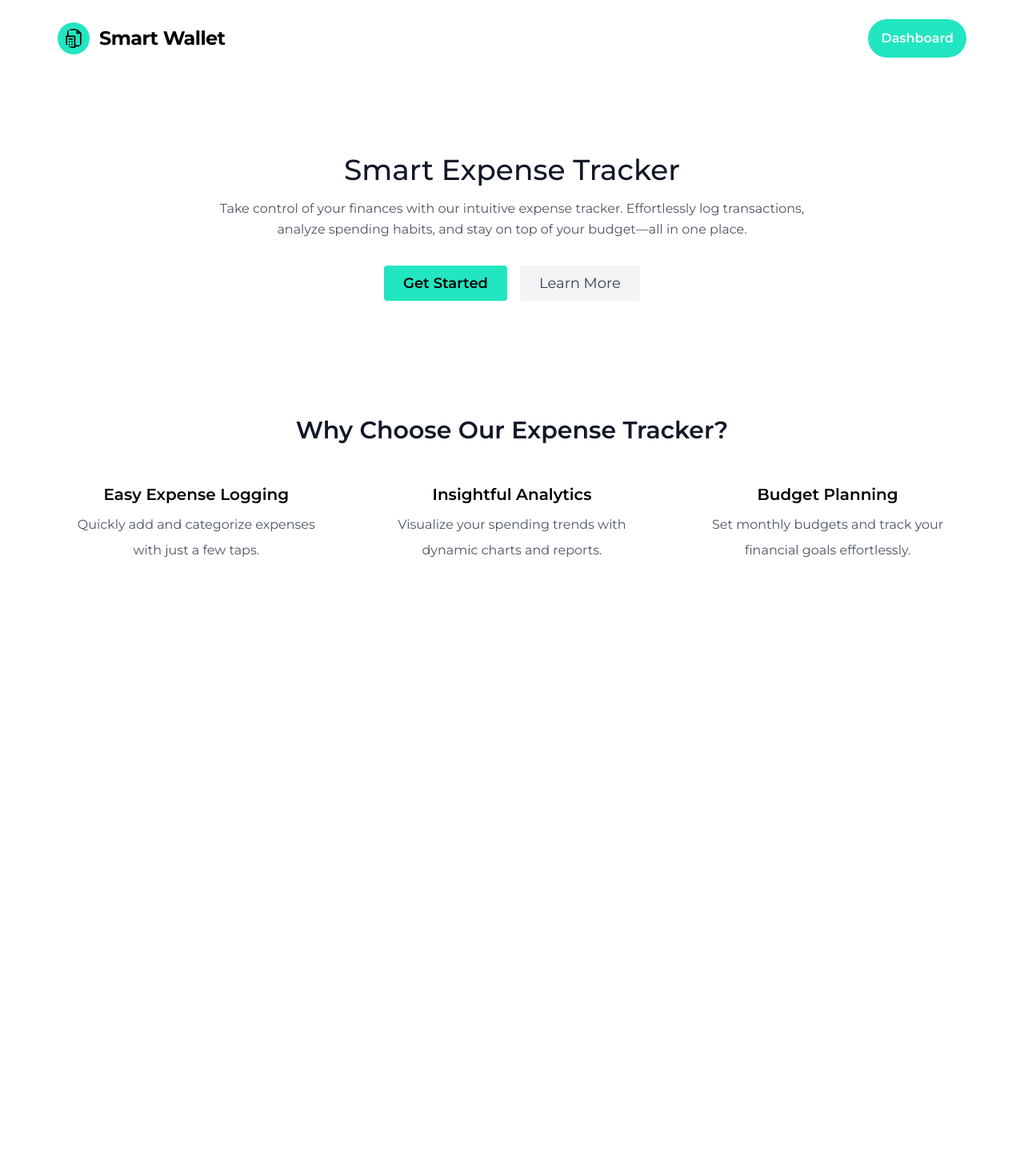
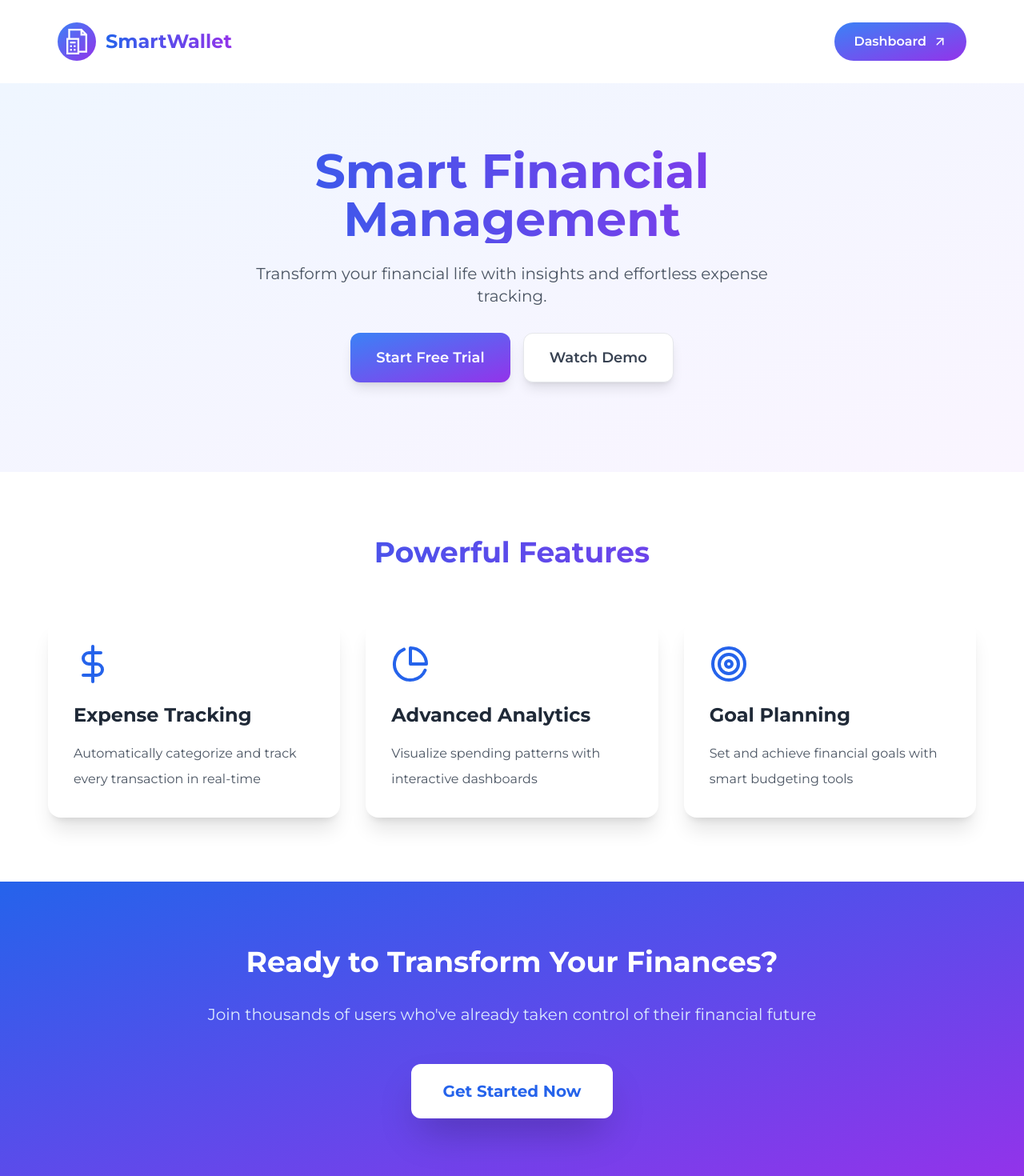
Before and after one commit to DipeshPun91/expense_tracker, a Next.js app: page / in a window 1280 px wide. Shown: the top 1470 px of the page at 80% size. Before the commit the page ends 800 px from the top, so only its background shows below. Built offline with nearby package versions, Linux system fonts and the light colour scheme.

Commit message:
Page design fix

```diff
--- a/package.json
+++ b/package.json
@@ -16,12 +16,14 @@
     "class-variance-authority": "^0.7.1",
     "clsx": "^2.1.1",
     "emoji-picker-react": "^4.12.0",
+    "framer-motion": "^12.4.7",
     "fs": "^0.0.1-security",
     "lucide-react": "^0.474.0",
     "next": "15.1.6",
     "react": "^19.0.0",
     "react-chartjs-2": "^5.3.0",
     "react-dom": "^19.0.0",
+    "react-icons": "^5.5.0",
     "tailwind-merge": "^3.0.1",
     "tailwindcss-animate": "^1.0.7"
   },
--- a/src/app/globals.css
+++ b/src/app/globals.css
@@ -23,55 +23,4 @@
   .h3 {
     @apply text-[20px] xl:text-[24px] leading-[1.1] font-semibold;
   }
-
-  .text-outline {
-    -webkit-text-stroke: 1px #ffffff;
-  }
-
-  .text-outline-hover {
-    -webkit-text-stroke: 1px #11ffee;
-  }
-
-  .text-outline {
-    color: transparent;
-    -webkit-text-stroke-width: 1px;
-    -webkit-text-stroke-color: #111827;
-  }
-
-  .text-outline-hover:hover {
-    -webkit-text-stroke-color: #111827;
-  }
-
-  @keyframes typing {
-    from {
-      width: 0;
-    }
-    to {
-      width: 100%;
-    }
-  }
-
-  .typing {
-    animation: typing 2s steps(40, end);
-    white-space: nowrap;
-    animation-delay: 2s;
-    overflow: hidden;
-  }
-
-  @keyframes progressUp {
-    0% {
-      height: 0;
-    }
-    50% {
-      height: 90%;
-    }
-    100% {
-      height: 75%;
-    }
-  }
-
-  .animate-progress {
-    animation: progressUp 2s ease-in-out forwards;
-    animation-delay: 2s;
-  }
 }
--- a/src/app/page.tsx
+++ b/src/app/page.tsx
@@ -1,61 +1,120 @@
+"use client";
+
+import { motion } from "framer-motion";
 import Header from "@/components/Header";
+import { FiPieChart, FiTarget, FiDollarSign } from "react-icons/fi";
 
 export default function Home() {
   return (
     <>
       <Header />
-      <section className="text-gray-600 body-font">
-        <div className="container mx-auto flex px-5 py-24 items-center justify-center flex-col">
-          <div className="text-center lg:w-2/3 w-full">
-            <h1 className="title-font sm:text-4xl text-3xl mb-4 font-medium text-gray-900">
-              Smart Expense Tracker
+
+      <section className="bg-gradient-to-br from-blue-50 to-purple-50 pt-20 pb-28">
+        <div className="container mx-auto px-5 flex flex-col items-center text-center">
+          <motion.div
+            initial={{ opacity: 0, y: 20 }}
+            animate={{ opacity: 1, y: 0 }}
+            transition={{ delay: 0.2 }}
+            className="max-w-4xl"
+          >
+            <h1 className="text-5xl md:text-6xl font-bold bg-gradient-to-r from-blue-600 to-purple-600 bg-clip-text text-transparent mb-6">
+              Smart Financial Management
             </h1>
-            <p className="mb-8 leading-relaxed">
-              Take control of your finances with our intuitive expense tracker.
-              Effortlessly log transactions, analyze spending habits, and stay
-              on top of your budget—all in one place.
+            <p className="text-xl text-gray-600 mb-8 max-w-2xl mx-auto">
+              Transform your financial life with insights and effortless expense
+              tracking.
             </p>
-            <div className="flex justify-center">
-              <button className="inline-flex text-black font-semibold bg-accent border-0 py-2 px-6 focus:outline-none hover:bg-accent-HOVER rounded text-lg">
-                Get Started
-              </button>
-              <button className="ml-4 inline-flex text-gray-700 bg-gray-100 border-0 py-2 px-6 focus:outline-none hover:bg-gray-200 rounded text-lg">
-                Learn More
-              </button>
+            <div className="flex justify-center gap-4">
+              <motion.button
+                whileHover={{ scale: 1.05 }}
+                whileTap={{ scale: 0.95 }}
+                className="bg-gradient-to-br from-blue-500 to-purple-600 text-white px-8 py-4 rounded-xl text-lg font-semibold shadow-lg hover:shadow-xl transition-shadow"
+              >
+                Start Free Trial
+              </motion.button>
+              <motion.button
+                whileHover={{ scale: 1.05 }}
+                whileTap={{ scale: 0.95 }}
+                className="bg-white text-gray-700 px-8 py-4 rounded-xl text-lg font-semibold shadow-lg hover:shadow-xl transition-shadow border border-gray-200"
+              >
+                Watch Demo
+              </motion.button>
             </div>
+          </motion.div>
+        </div>
+      </section>
+
+      <section className="py-20 bg-white">
+        <div className="container mx-auto px-5">
+          <motion.h2
+            initial={{ opacity: 0 }}
+            whileInView={{ opacity: 1 }}
+            className="text-4xl font-bold text-center mb-16 bg-gradient-to-r from-blue-600 to-purple-600 bg-clip-text text-transparent"
+          >
+            Powerful Features
+          </motion.h2>
+
+          <div className="grid md:grid-cols-3 gap-8">
+            {[
+              {
+                icon: <FiDollarSign className="w-12 h-12" />,
+                title: "Expense Tracking",
+                description:
+                  "Automatically categorize and track every transaction in real-time",
+              },
+              {
+                icon: <FiPieChart className="w-12 h-12" />,
+                title: "Advanced Analytics",
+                description:
+                  "Visualize spending patterns with interactive dashboards",
+              },
+              {
+                icon: <FiTarget className="w-12 h-12" />,
+                title: "Goal Planning",
+                description:
+                  "Set and achieve financial goals with smart budgeting tools",
+              },
+            ].map((feature, index) => (
+              <motion.div
+                key={index}
+                initial={{ opacity: 0, y: 20 }}
+                whileInView={{ opacity: 1, y: 0 }}
+                transition={{ delay: index * 0.1 }}
+                className="p-8 rounded-2xl bg-white shadow-xl hover:shadow-2xl transition-shadow duration-300"
+              >
+                <div className="text-blue-600 mb-6">{feature.icon}</div>
+                <h3 className="text-2xl font-bold mb-4 text-gray-800">
+                  {feature.title}
+                </h3>
+                <p className="text-gray-600">{feature.description}</p>
+              </motion.div>
+            ))}
           </div>
         </div>
       </section>
 
-      <section className="bg-primary py-12">
+      <section className="bg-gradient-to-br from-blue-600 to-purple-600 py-20">
         <div className="container mx-auto px-5 text-center">
-          <h2 className="text-3xl font-semibold text-gray-900 mb-6">
-            Why Choose Our Expense Tracker?
-          </h2>
-          <div className="grid md:grid-cols-3 gap-6">
-            <div className="p-6 bg-transparent">
-              <h3 className="text-xl font-semibold mb-2">
-                Easy Expense Logging
-              </h3>
-              <p className="text-gray-600">
-                Quickly add and categorize expenses with just a few taps.
-              </p>
-            </div>
-            <div className="p-6 bg-transparent">
-              <h3 className="text-xl font-semibold mb-2">
-                Insightful Analytics
-              </h3>
-              <p className="text-gray-600">
-                Visualize your spending trends with dynamic charts and reports.
-              </p>
-            </div>
-            <div className="p-6 bg-transparent">
-              <h3 className="text-xl font-semibold mb-2">Budget Planning</h3>
-              <p className="text-gray-600">
-                Set monthly budgets and track your financial goals effortlessly.
-              </p>
-            </div>
-          </div>
+          <motion.div
+            initial={{ scale: 0.9, opacity: 0 }}
+            whileInView={{ scale: 1, opacity: 1 }}
+            className="max-w-4xl mx-auto"
+          >
+            <h2 className="text-4xl font-bold text-white mb-8">
+              Ready to Transform Your Finances?
+            </h2>
+            <p className="text-xl text-blue-100 mb-12">
+              Join thousands of users who&apos;ve already taken control of their
+              financial future
+            </p>
+            <motion.button
+              whileHover={{ scale: 1.05 }}
+              whileTap={{ scale: 0.95 }}
+              className="bg-white text-blue-600 px-10 py-5 rounded-xl text-xl font-bold shadow-2xl hover:bg-opacity-90 transition-all"
+            >
+              Get Started Now
+            </motion.button>
+          </motion.div>
         </div>
       </section>
     </>
--- a/src/components/Header.tsx
+++ b/src/components/Header.tsx
@@ -1,15 +1,28 @@
 import Link from "next/link";
+import { motion } from "framer-motion";
+import { FiArrowUpRight } from "react-icons/fi";
 
 export default function Header() {
   return (
-    <header className="contaner bg-primary text-black ">
-      <div className="container mx-auto flex items-center justify-between px-4 py-6 sm:px-6 lg:px-8">
-        <a className="flex items-center gap-3 hover:opacity-80 transition-opacity">
+    <motion.header
+      initial={{ opacity: 0, y: -20 }}
+      animate={{ opacity: 1, y: 0 }}
+      className="bg-white shadow-sm p-3"
+    >
+      <div className="container mx-auto flex items-center justify-between px-4 py-4 sm:px-6 lg:px-8">
+        <motion.a
+          whileHover={{ scale: 1.05 }}
+          className="flex items-center gap-3 group"
+        >
+          <motion.div
+            whileHover={{ rotate: 360 }}
+            className="p-2 bg-gradient-to-br from-blue-500 to-purple-600 rounded-full"
+          >
             <svg
-            fill="currentColor"
+              fill="white"
               xmlns="http://www.w3.org/2000/svg"
               viewBox="0 0 512 512"
-            className="w-10 h-10 p-2 bg-accent rounded-full"
+              className="w-8 h-8"
             >
               <g id="SVGRepo_bgCarrier" strokeWidth="0"></g>
               <g
@@ -75,17 +88,22 @@ export default function Header() {
                 </g>
               </g>
             </svg>
-          <span className="text-2xl font-bold tracking-tight">
-            Smart Wallet
+          </motion.div>
+          <span className="text-2xl font-bold bg-gradient-to-r from-blue-600 to-purple-600 bg-clip-text text-transparent">
+            SmartWallet
           </span>
-        </a>
+        </motion.a>
 
-        <div className="flex items-center gap-4 sm:gap-6">
-          <button className="px-4 py-2 font-semibold bg-accent text-primary rounded-full hover:bg-accent/90 transition-colors focus:outline-none focus:ring-2 focus:ring-accent focus:ring-offset-2">
-            <Link href="/dashboard">Dashboard</Link>
-          </button>
+        <motion.div whileHover={{ scale: 1.05 }}>
+          <Link
+            href="/dashboard"
+            className="px-6 py-2 font-semibold bg-gradient-to-br from-blue-500 to-purple-600 text-white rounded-full hover:shadow-lg transition-all duration-300 flex items-center gap-2"
+          >
+            Dashboard
+            <FiArrowUpRight className="text-lg" />
+          </Link>
+        </motion.div>
       </div>
-      </div>
-    </header>
+    </motion.header>
   );
 }
```
Also changed, not shown: 1 other file (tests, documents, lock files or other folders). Lines whose indentation alone changed are shown as unchanged.
